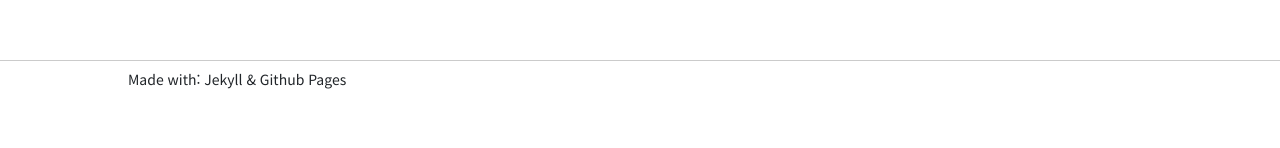
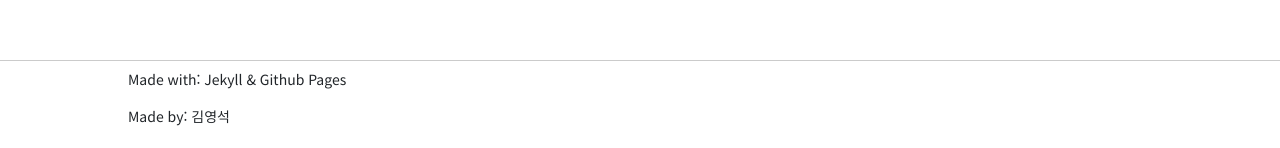
Before and after one commit to waonta/wati2.github.io, a Jekyll site: the page built from index.html, in a window 1280 px wide and 900 px high, scrolled down 51 px. Shown: the part 749-897 px from the top of the window. Built offline with Jekyll 4.4.1, drawn with Linux system fonts in a browser that asks for light colours; some web fonts are replaced; before the commit the page ends 914 px from its top, so only the background shows below that.

Commit message:
add made by

```diff
--- a/_includes/footer.html
+++ b/_includes/footer.html
@@ -1,5 +1,6 @@
 <footer>
     <div class="footer-box">
         <p>Made with: Jekyll & Github Pages</p>
+        <p>Made by: 김영석</p>
     </div>
 </footer>
```
